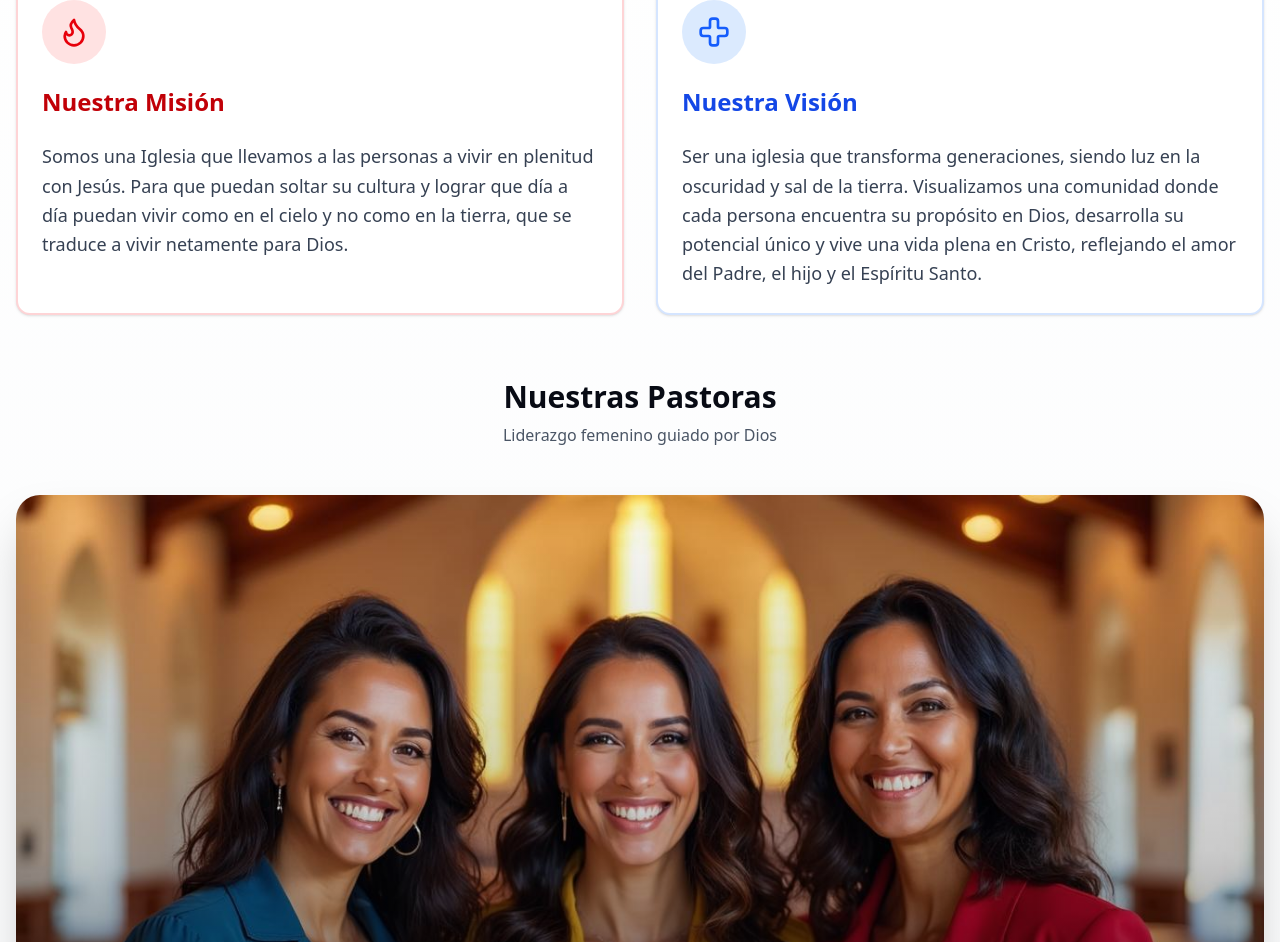
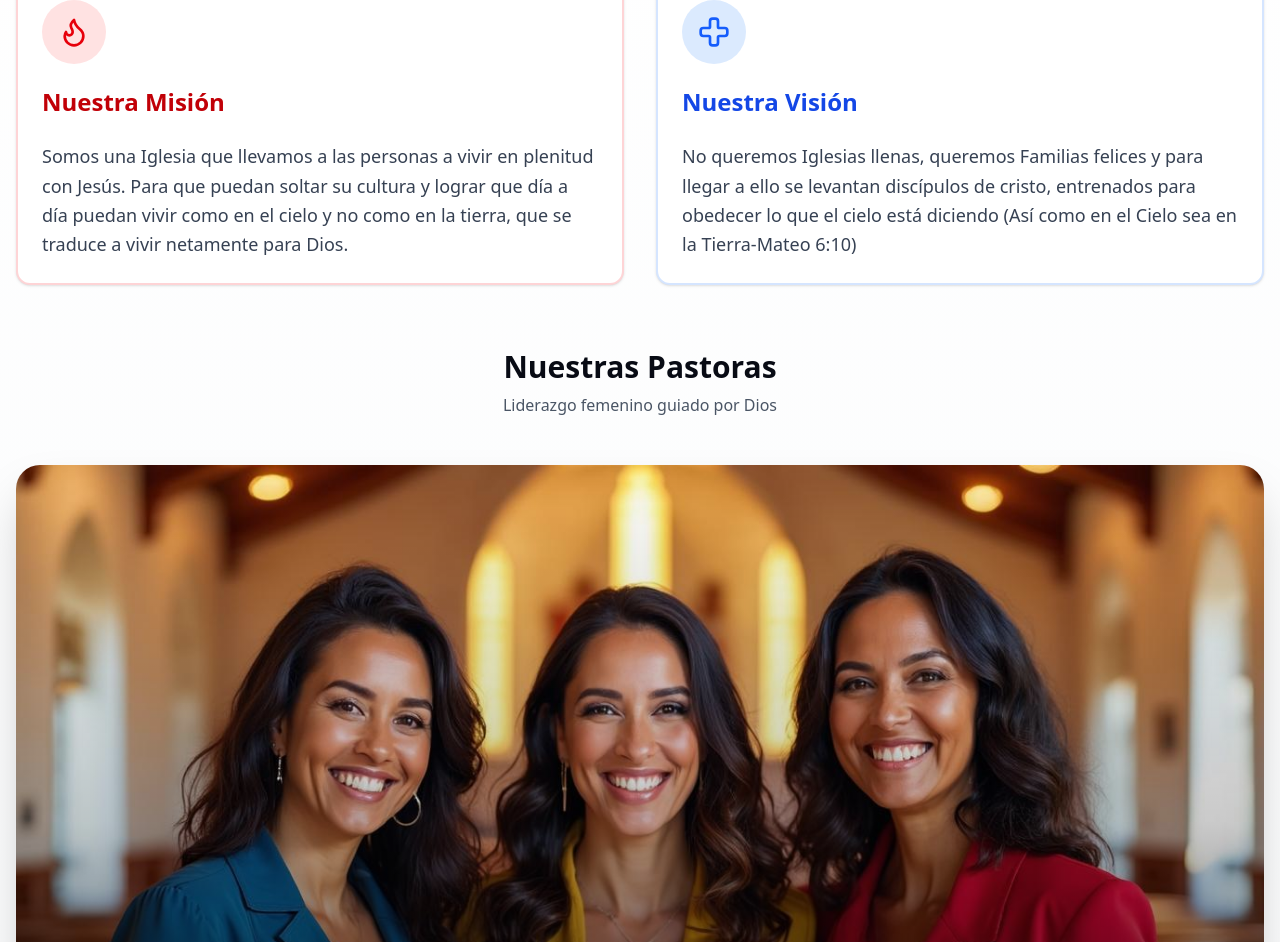
Before and after one commit to CASAFDV/casa-fdv-website, a Next.js app: page / in a window 1280 px wide. Shown: the part 1275-2217 px from the top of the page. Built offline with nearby package versions, Linux system fonts and the light colour scheme.

Commit message:
cambie textos

```diff
--- a/src/app/page.tsx
+++ b/src/app/page.tsx
@@ -394,7 +394,7 @@ export default function Home() {
                 </CardHeader>
                 <CardContent>
                   <p className="text-gray-700 text-lg leading-relaxed">
-                    Ser una iglesia que transforma generaciones, siendo luz en la oscuridad y sal de la tierra. Visualizamos una comunidad donde cada persona encuentra su propósito en Dios, desarrolla su potencial único y vive una vida plena en Cristo, reflejando el amor del Padre, el hijo y el Espíritu Santo.
+                    No queremos Iglesias llenas, queremos Familias felices y para llegar a ello se levantan discípulos de cristo, entrenados para obedecer lo que el cielo está diciendo (Así como en el Cielo sea en la Tierra-Mateo 6:10)
                   </p>
                 </CardContent>
               </Card>
```
